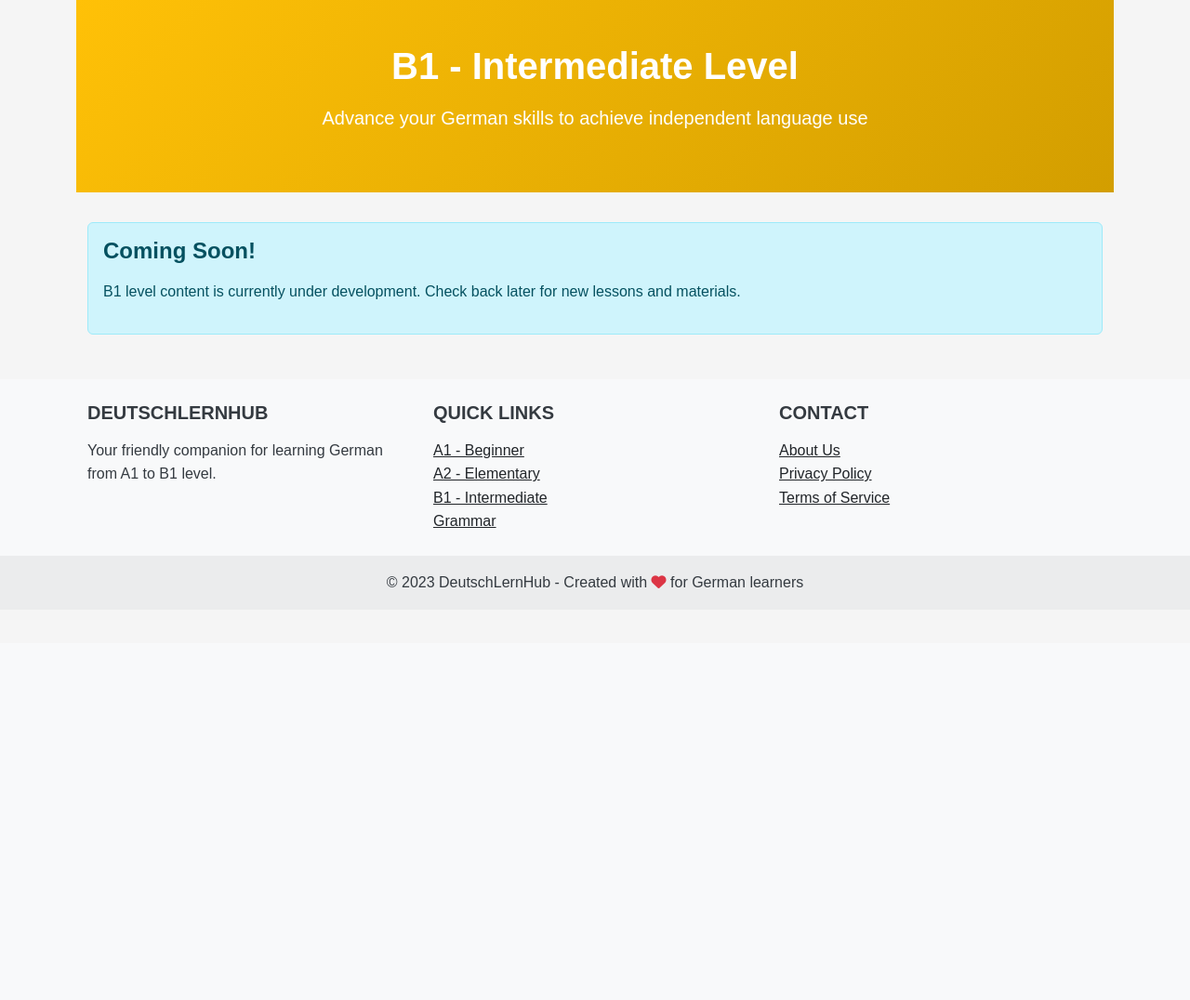
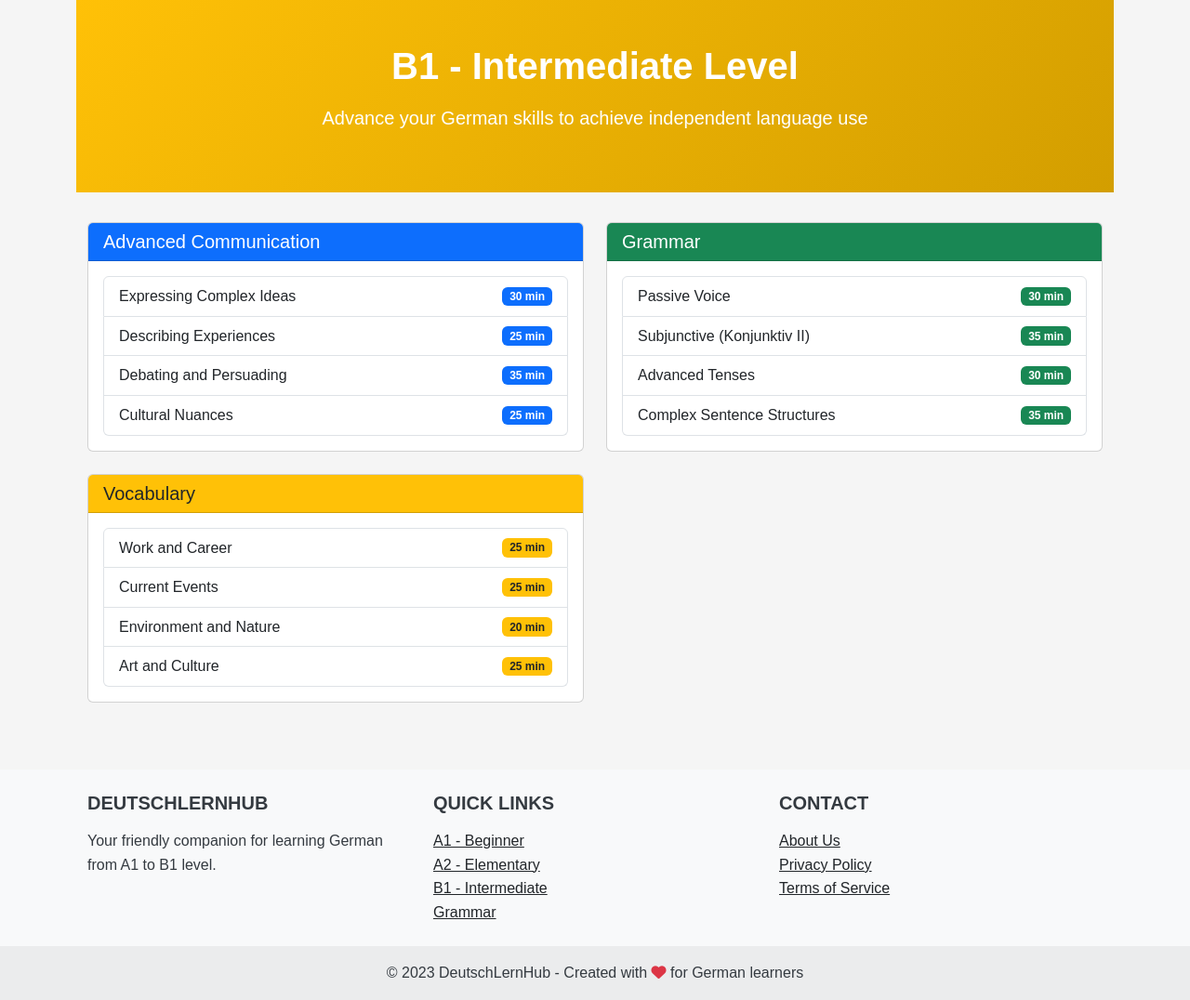
Before and after one commit to birajm/DEUTSCHLERNHUBNEW, a Flask app: page /b1 in a window 1280 px wide. Shown: the part 108-1184 px from the top of the page at 93% size. Before the commit the page ends 764 px from the top, so only its background shows below. Run offline with Flask 3, Linux system fonts and the light colour scheme; parts of the project's set-up code (start-up, migrations or seed data) failed here and were passed over.

Commit message:
Assistant checkpoint: Added B1 routes and updated index page
Assistant generated file changes:
- routes.py: Add B1 level routes
- templates/b1/index.html: Update B1 index page with lesson links

---

User prompt:

REDO CHANGES I HAVE YOU TO DO LAST CHANGES YOU MADE NOT ALL B1 TEMPLATES

Replit-Commit-Author: Assistant
Replit-Commit-Session-Id: 65e28d07-058f-4e5b-aa68-5d59dca3a3f0

```diff
--- a/routes.py
+++ b/routes.py
@@ -127,6 +127,57 @@ def a2_level():
 def b1_level():
     return render_template('b1/index.html')
 
+# B1 Communication routes
+@app.route('/b1/communication/complex-ideas')
+def b1_communication_complex_ideas():
+    return render_template('lessons/b1/communication/complex_ideas.html')
+
+@app.route('/b1/communication/describing-experiences')
+def b1_communication_describing_experiences():
+    return render_template('lessons/b1/communication/describing_experiences.html')
+
+@app.route('/b1/communication/debating-persuading')
+def b1_communication_debating_persuading():
+    return render_template('lessons/b1/communication/debating_persuading.html')
+
+@app.route('/b1/communication/cultural-nuances')
+def b1_communication_cultural_nuances():
+    return render_template('lessons/b1/communication/cultural_nuances.html')
+
+# B1 Grammar routes
+@app.route('/b1/grammar/passive-voice')
+def b1_grammar_passive_voice():
+    return render_template('lessons/b1/grammar/passive_voice.html')
+
+@app.route('/b1/grammar/subjunctive')
+def b1_grammar_subjunctive():
+    return render_template('lessons/b1/grammar/subjunctive.html')
+
+@app.route('/b1/grammar/advanced-tenses')
+def b1_grammar_advanced_tenses():
+    return render_template('lessons/b1/grammar/advanced_tenses.html')
+
+@app.route('/b1/grammar/complex-sentences')
+def b1_grammar_complex_sentences():
+    return render_template('lessons/b1/grammar/complex_sentences.html')
+
+# B1 Vocabulary routes
+@app.route('/b1/vocabulary/work-career')
+def b1_vocabulary_work_career():
+    return render_template('lessons/b1/vocabulary/work_career.html')
+
+@app.route('/b1/vocabulary/current-events')
+def b1_vocabulary_current_events():
+    return render_template('lessons/b1/vocabulary/current_events.html')
+
+@app.route('/b1/vocabulary/environment-nature')
+def b1_vocabulary_environment_nature():
+    return render_template('lessons/b1/vocabulary/environment_nature.html')
+
+@app.route('/b1/vocabulary/art-culture')
+def b1_vocabulary_art_culture():
+    return render_template('lessons/b1/vocabulary/art_culture.html')
+
 # Quiz routes
 @app.route('/quiz/<level>/<topic>')
 def quiz(level, topic):
--- a/templates/b1/index.html
+++ b/templates/b1/index.html
@@ -1,3 +1,4 @@
+
 {% extends "layout.html" %}
 
 {% block title %}DeutschLernHub - B1 Level{% endblock %}
@@ -11,9 +12,93 @@
 </div>
 
 <div class="container mt-4">
-    <div class="alert alert-info">
-        <h4>Coming Soon!</h4>
-        <p>B1 level content is currently under development. Check back later for new lessons and materials.</p>
+    <div class="row">
+        <!-- Advanced Communication Section -->
+        <div class="col-md-6 mb-4">
+            <div class="card h-100">
+                <div class="card-header bg-primary text-white">
+                    <h2 class="h5 mb-0">Advanced Communication</h2>
+                </div>
+                <div class="card-body">
+                    <div class="list-group">
+                        <a href="{{ url_for('b1_communication_complex_ideas') }}" class="list-group-item list-group-item-action d-flex justify-content-between align-items-center">
+                            Expressing Complex Ideas
+                            <span class="badge bg-primary">30 min</span>
+                        </a>
+                        <a href="{{ url_for('b1_communication_describing_experiences') }}" class="list-group-item list-group-item-action d-flex justify-content-between align-items-center">
+                            Describing Experiences
+                            <span class="badge bg-primary">25 min</span>
+                        </a>
+                        <a href="{{ url_for('b1_communication_debating_persuading') }}" class="list-group-item list-group-item-action d-flex justify-content-between align-items-center">
+                            Debating and Persuading
+                            <span class="badge bg-primary">35 min</span>
+                        </a>
+                        <a href="{{ url_for('b1_communication_cultural_nuances') }}" class="list-group-item list-group-item-action d-flex justify-content-between align-items-center">
+                            Cultural Nuances
+                            <span class="badge bg-primary">25 min</span>
+                        </a>
+                    </div>
+                </div>
+            </div>
+        </div>
+
+        <!-- Grammar Section -->
+        <div class="col-md-6 mb-4">
+            <div class="card h-100">
+                <div class="card-header bg-success text-white">
+                    <h2 class="h5 mb-0">Grammar</h2>
+                </div>
+                <div class="card-body">
+                    <div class="list-group">
+                        <a href="{{ url_for('b1_grammar_passive_voice') }}" class="list-group-item list-group-item-action d-flex justify-content-between align-items-center">
+                            Passive Voice
+                            <span class="badge bg-success">30 min</span>
+                        </a>
+                        <a href="{{ url_for('b1_grammar_subjunctive') }}" class="list-group-item list-group-item-action d-flex justify-content-between align-items-center">
+                            Subjunctive (Konjunktiv II)
+                            <span class="badge bg-success">35 min</span>
+                        </a>
+                        <a href="{{ url_for('b1_grammar_advanced_tenses') }}" class="list-group-item list-group-item-action d-flex justify-content-between align-items-center">
+                            Advanced Tenses
+                            <span class="badge bg-success">30 min</span>
+                        </a>
+                        <a href="{{ url_for('b1_grammar_complex_sentences') }}" class="list-group-item list-group-item-action d-flex justify-content-between align-items-center">
+                            Complex Sentence Structures
+                            <span class="badge bg-success">35 min</span>
+                        </a>
+                    </div>
+                </div>
+            </div>
+        </div>
+
+        <!-- Vocabulary Section -->
+        <div class="col-md-6 mb-4">
+            <div class="card h-100">
+                <div class="card-header bg-warning text-dark">
+                    <h2 class="h5 mb-0">Vocabulary</h2>
+                </div>
+                <div class="card-body">
+                    <div class="list-group">
+                        <a href="{{ url_for('b1_vocabulary_work_career') }}" class="list-group-item list-group-item-action d-flex justify-content-between align-items-center">
+                            Work and Career
+                            <span class="badge bg-warning text-dark">25 min</span>
+                        </a>
+                        <a href="{{ url_for('b1_vocabulary_current_events') }}" class="list-group-item list-group-item-action d-flex justify-content-between align-items-center">
+                            Current Events
+                            <span class="badge bg-warning text-dark">25 min</span>
+                        </a>
+                        <a href="{{ url_for('b1_vocabulary_environment_nature') }}" class="list-group-item list-group-item-action d-flex justify-content-between align-items-center">
+                            Environment and Nature
+                            <span class="badge bg-warning text-dark">20 min</span>
+                        </a>
+                        <a href="{{ url_for('b1_vocabulary_art_culture') }}" class="list-group-item list-group-item-action d-flex justify-content-between align-items-center">
+                            Art and Culture
+                            <span class="badge bg-warning text-dark">25 min</span>
+                        </a>
+                    </div>
+                </div>
+            </div>
+        </div>
     </div>
 </div>
 {% endblock %}
```
